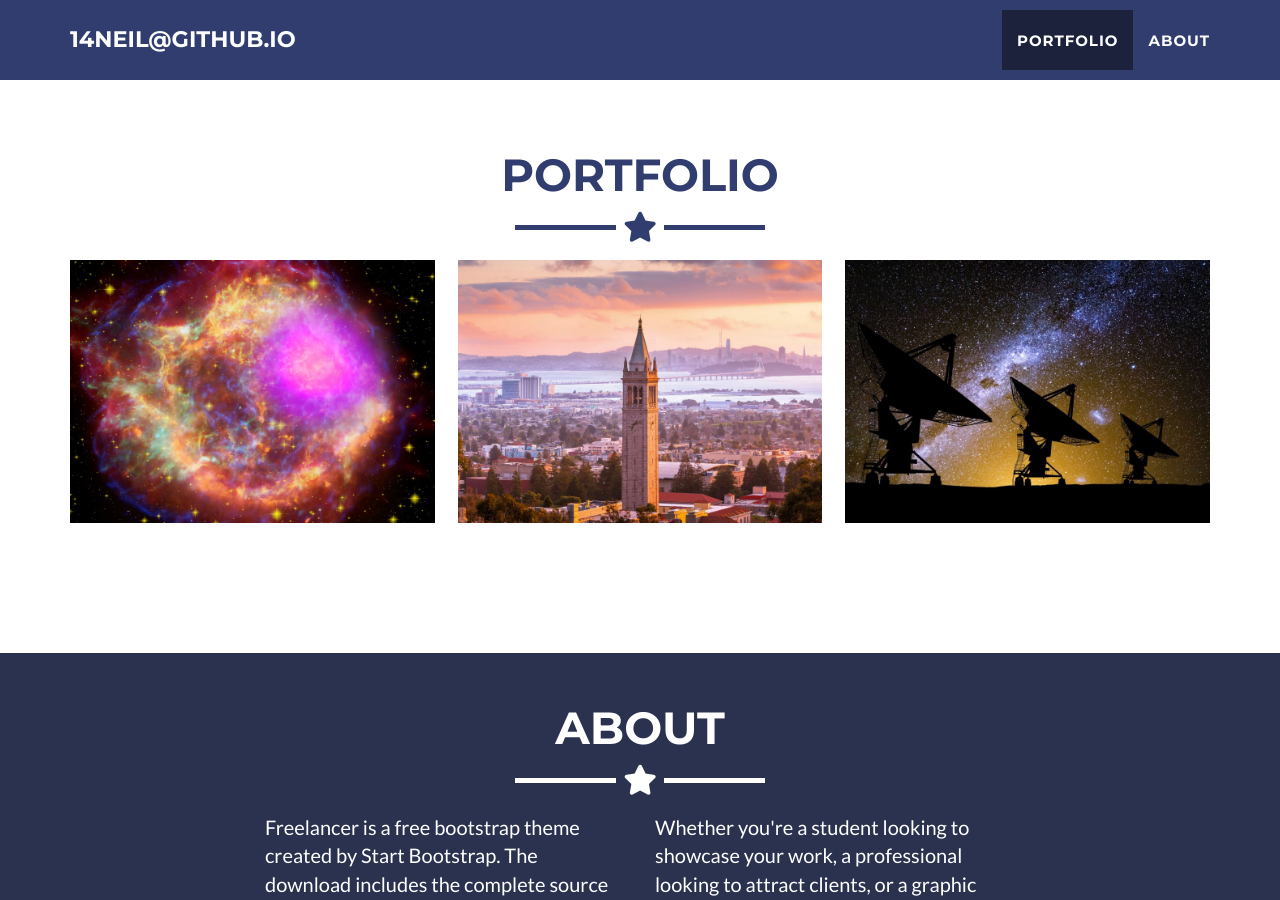
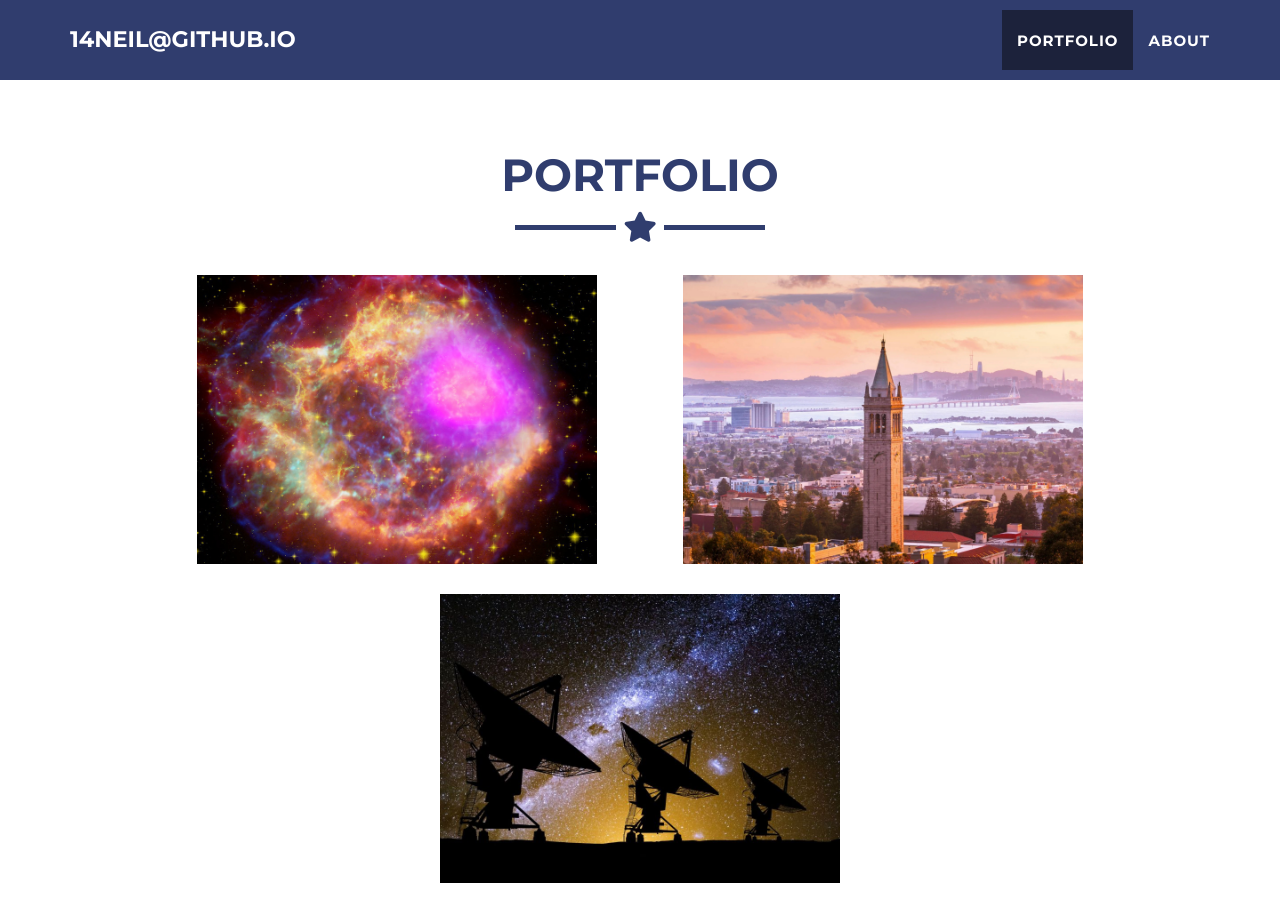
Before and after one commit to 14neil/14neil.github.io, a Jekyll site: the page built from _posts/2014-07-18-project-1.markdown, in a window 1280 px wide and 900 px high, scrolled down 981 px. Built offline with Jekyll 4.4.1, drawn with Linux system fonts in a browser that asks for light colours.

Commit message:
Update portfolio_grid.html

```diff
--- a/_includes/portfolio_grid.html
+++ b/_includes/portfolio_grid.html
@@ -7,16 +7,16 @@
         <hr class="star-primary">
       </div>
     </div>
-    <div class="portfolio-flex-row">
+    <div class="portfolio-flex-row" style="display: flex; flex-wrap: wrap; justify-content: center;">
       {% for post in site.posts %}
-      <div class="portfolio-flex-item portfolio-item">
+      <div class="portfolio-flex-item portfolio-item" style="flex: 0 0 40%; max-width: 40%; margin: 15px;">
         <a href="#portfolioModal-{{ post.modal-id }}" class="portfolio-link" data-toggle="modal">
           <div class="caption">
             <div class="caption-content">
               <i class="fa fa-search-plus fa-3x"></i>
             </div>
           </div>
-          <img src="img/portfolio/{{ post.img }}" class="img-responsive" alt="{{ post.alt }}">
+          <img src="img/portfolio/{{ post.img }}" class="img-responsive" alt="{{ post.alt }}" style="width: 100%; max-width: 700px; height: auto;">
         </a>
       </div>
       {% endfor %}
```
